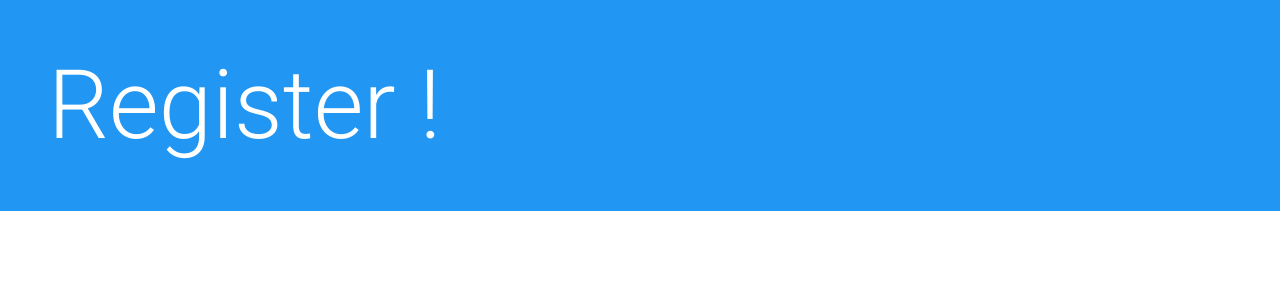
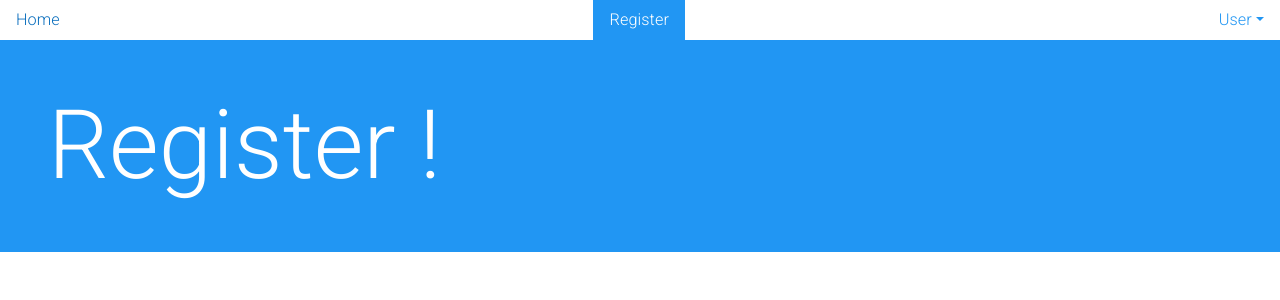
Before and after one commit to linovorefresh/track-local, a React (Create React App) app in the folder client/: page /Register in a window 1280 px wide. Shown: the top 300 px of the page. Built offline with nearby package versions, Linux system fonts and the light colour scheme; the HTML template or start-up script is replaced by a standard one.

Commit message:
create context and nav component and style, added bootstrap script for dropdown

```diff
--- a/client/package.json
+++ b/client/package.json
@@ -14,6 +14,7 @@
   },
   "scripts": {
     "start": "react-scripts start",
+    "nc": "BROWSER='none' react-scripts start",
     "build": "react-scripts build",
     "test": "react-scripts test",
     "eject": "react-scripts eject"
--- a/client/public/index.html
+++ b/client/public/index.html
@@ -40,5 +40,10 @@
       To begin the development, run `npm start` or `yarn start`.
       To create a production bundle, use `npm run build` or `yarn build`.
     -->
+    <script
+      src="https://cdn.jsdelivr.net/npm/bootstrap@5.2.3/dist/js/bootstrap.bundle.min.js"
+      integrity="sha384-kenU1KFdBIe4zVF0s0G1M5b4hcpxyD9F7jL+jjXkk+Q2h455rYXK/7HAuoJl+0I4"
+      crossorigin="anonymous"
+    ></script>
   </body>
 </html>
--- a/client/src/App.js
+++ b/client/src/App.js
@@ -1,5 +1,7 @@
 import Home from './pages/Home.js'
 import Register from './pages/Register.js';
+import { AuthProvider } from './context/auth.js';
+import Nav from './components/nav/Nav.js';
 import './App.css';
 
 import { BrowserRouter, Routes, Route } from 'react-router-dom'
@@ -8,10 +10,13 @@ function App() {
   return (
     <div>
       <BrowserRouter>
-        <Routes>
-          <Route path='/' element={ <Home/> } />
-          <Route path='/Register' element={ <Register/> } />
-        </Routes>
+        <Nav/>
+        <AuthProvider>
+          <Routes>
+            <Route path='/' element={ <Home/> } />
+            <Route path='/Register' element={ <Register/> } />
+          </Routes>
+        </AuthProvider>
       </BrowserRouter>
 
 
--- /dev/null
+++ b/client/src/components/nav/Nav.js
@@ -0,0 +1,43 @@
+import React from 'react'
+import { NavLink } from 'react-router-dom'
+
+export default function Nav() {
+
+
+    return (
+        <ul className="nav d-flex justify-content-between lead">
+            <li>
+                <NavLink className="nav-link" to="/">
+                Home
+                </NavLink>
+            </li>
+            <li>
+                <NavLink className="nav-link" to="/register">
+                Register
+                </NavLink>
+            </li>
+
+            <div className="dropdown">
+                <li>
+                <a
+                    className="nav-link dropdown-toggle"
+                    data-bs-toggle="dropdown"
+                    // href='/'
+                >
+                    User
+                </a>
+                <ul className="dropdown-menu">
+                    <li>
+                    <NavLink className="nav-link" to={`/dashboard`}>
+                        Dashboard
+                    </NavLink>
+                    </li>
+                    <li>
+                    <a className="nav-link" >Logout</a>
+                    </li>
+                </ul>
+                </li>
+            </div>
+    </ul>
+    )
+}
--- /dev/null
+++ b/client/src/context/auth.js
@@ -0,0 +1,21 @@
+import { useState, createContext, useContext } from "react";
+
+const AuthContext = createContext();
+
+const AuthProvider = ({ children }) => {
+    const [ auth, setAuth ] = useState({
+        user: null,
+        token: '',
+        refreshToken: ''
+    });
+
+    return (
+        <AuthContext.Provider value={[auth, setAuth]} >
+            {children}
+        </AuthContext.Provider>
+    )
+}
+
+const useAuth = () => useContext(AuthContext)
+
+export { useAuth, AuthProvider}
--- a/client/src/index.css
+++ b/client/src/index.css
@@ -0,0 +1,8 @@
+.pointer {
+    cursor: pointer;
+  }
+
+  .active {
+    color: white;
+    background: #2196f3;
+  }
--- a/client/src/pages/Home.js
+++ b/client/src/pages/Home.js
@@ -1,6 +1,9 @@
 import React from 'react'
+// import { useAuth } from '../context/auth'
 
 export default function Home() {
+    // const [ auth, setAuth ] = useAuth()
+
   return (
     <div>
         <h1 className='display-1 bg-primary text-light p-5'>Home</h1>
```
